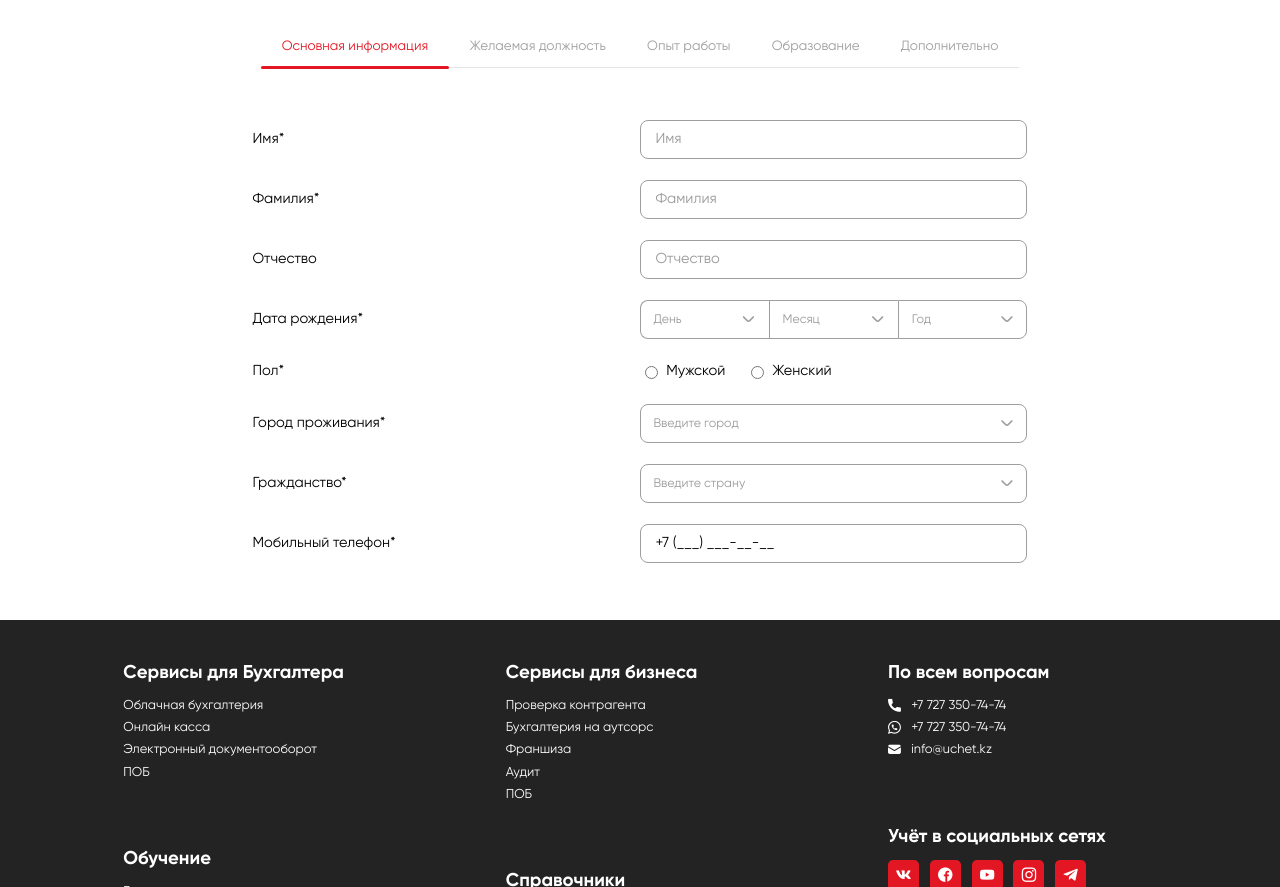
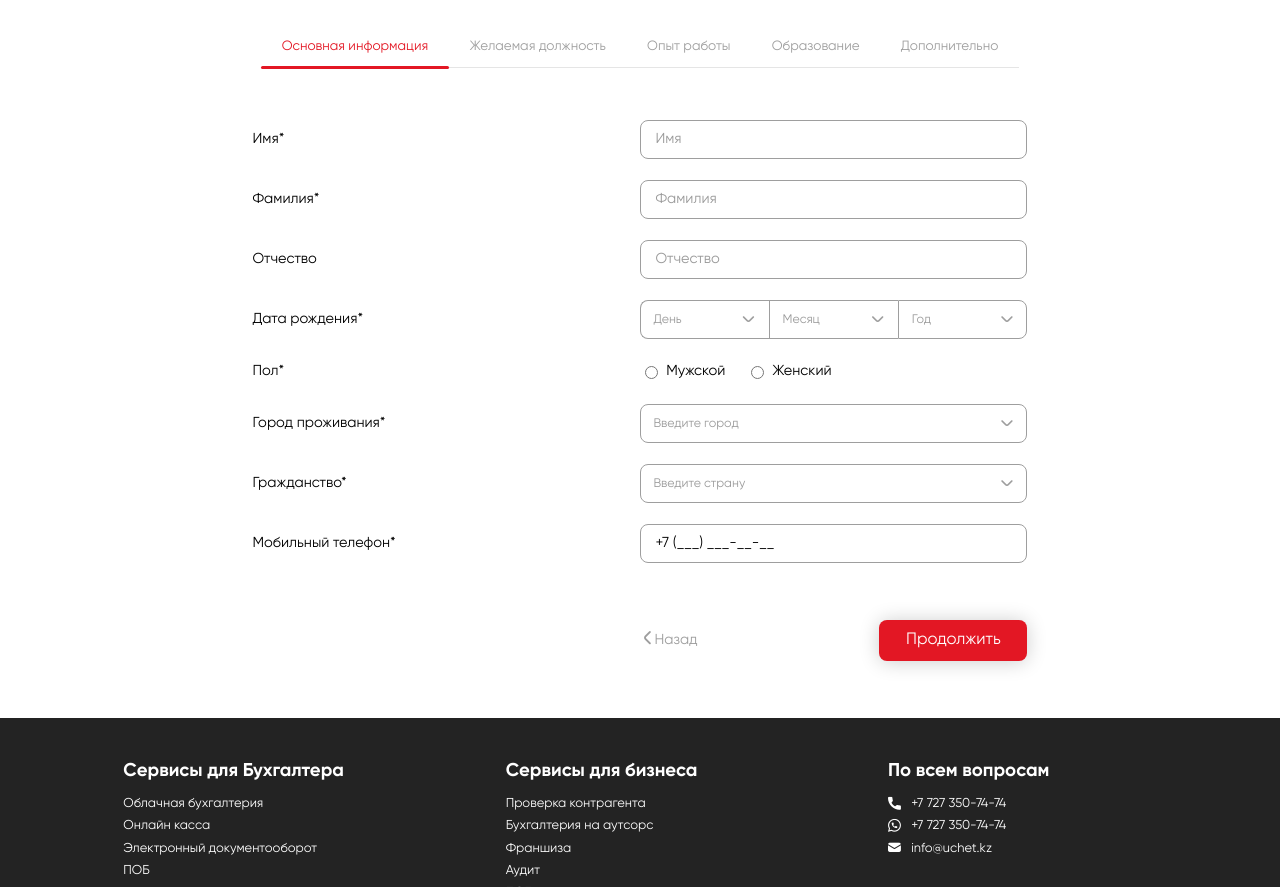
Before and after one commit to kmakise668/test-uchet.rabota, a plain HTML site: page add-resume.html in a window 1280 px wide. Shown: the part 213-1100 px from the top of the page. Drawn offline with Linux system fonts and the light colour scheme; files whose address does not match are found by name.

Commit message:
Add files via upload

```diff
--- a/add-resume.html
+++ b/add-resume.html
@@ -511,11 +511,12 @@
                                 </div>
                                 <div class="add-job icon-add blue-theme"> Указать ещё один язык</div>
                                 <div class="form-group ais mt4"> <label for="">О себе</label> <textarea name="" id="" rows="7">Люблю свою работу</textarea> </div>
-
-                                <a href="single-resume.html" class="btn half mla next-btn">Продолжить</button> </a>
                             </form>
                         </div>
-
+                        <div class="btns half mla aic pt">
+                            <a class="grey-text icon-left">Назад</a>
+                            <a href="add-resume-success.html" class="btn mla next-btn">Продолжить</button></a>
+                        </div>
                     </div>
                 </div>
             </div>
```
Also changed, not shown: add-resume-success.html (+1 -1 lines).
